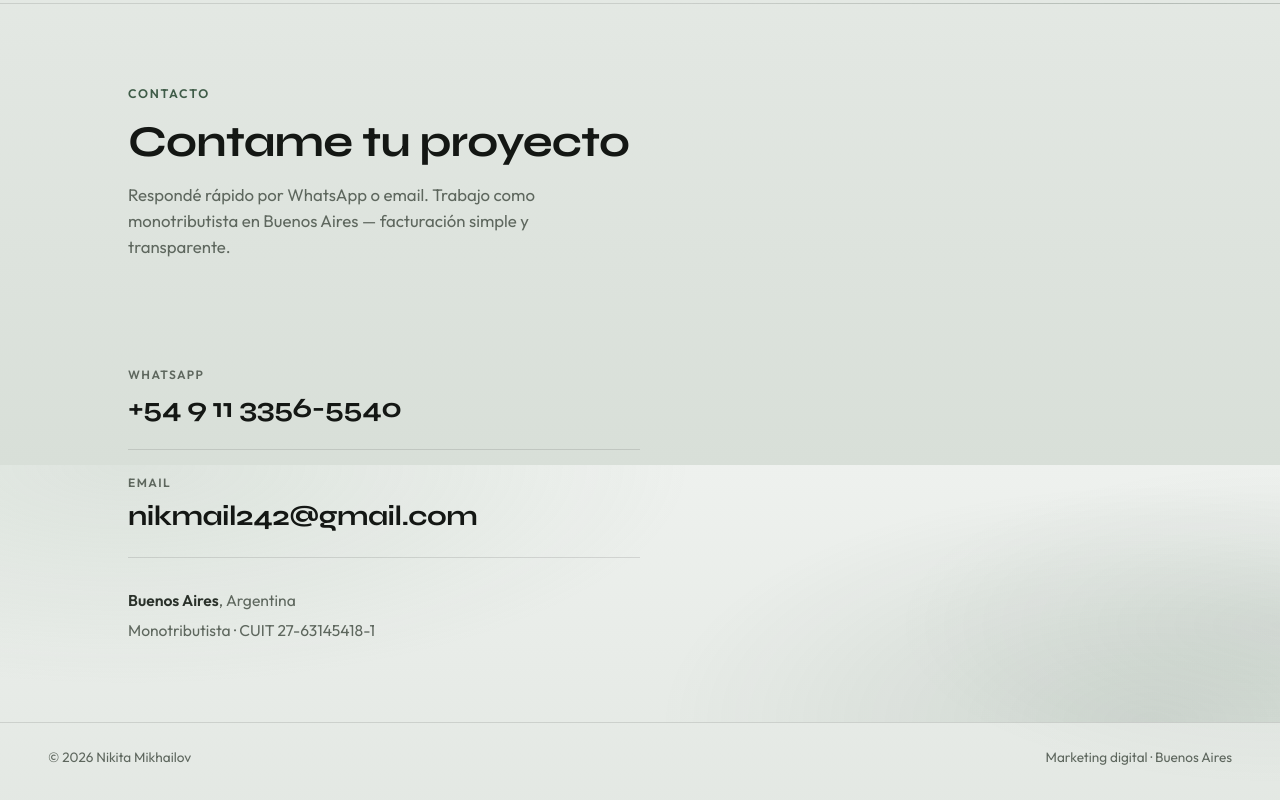
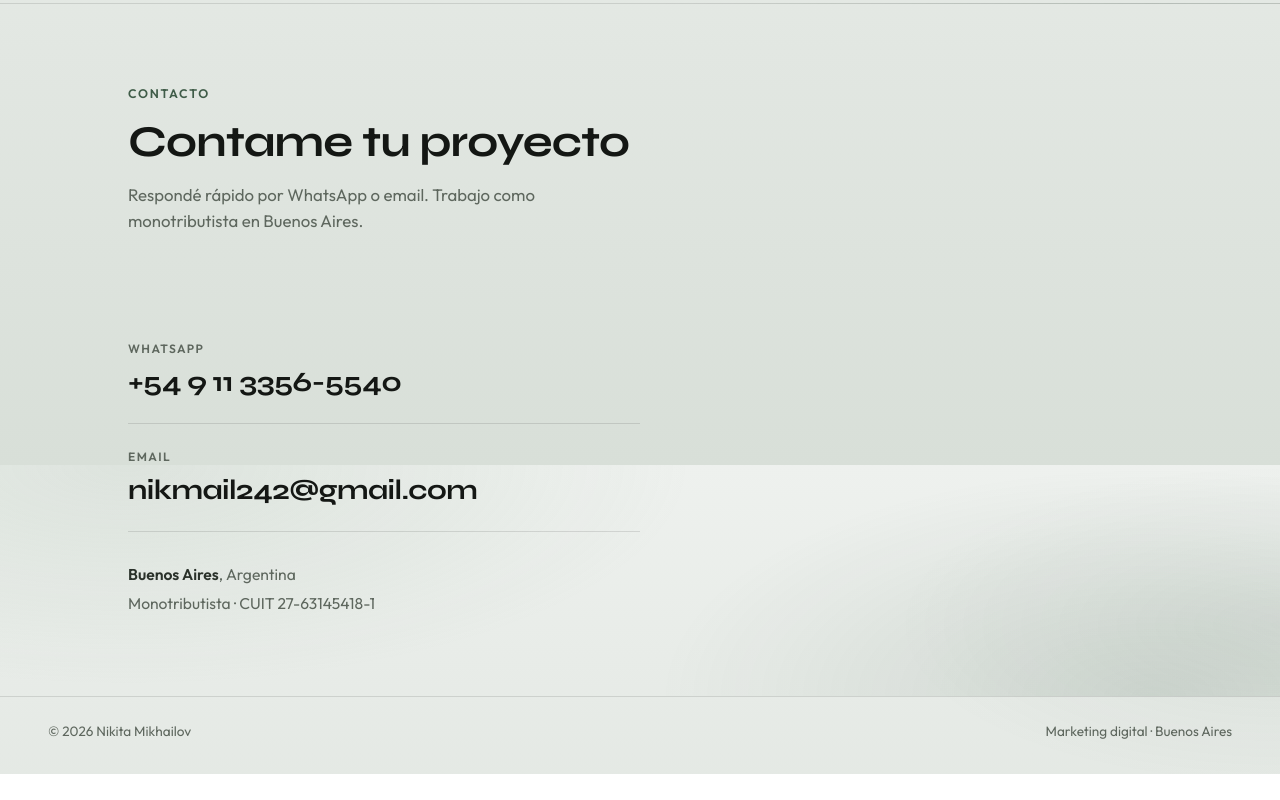
Before and after one commit to Ateo101/nikita-mikhailov-landing, a plain HTML site: page index.html in a window 1280 px wide. Shown: the part 2735-3535 px from the top of the page. After the commit the page ends 3509 px from the top, so only its background shows below. Drawn offline with Linux system fonts and the light colour scheme.

Commit message:
Update experience to 3 years and shorten contact copy.
Co-authored-by: Cursor <cursoragent@cursor.com>

```diff
--- a/index.html
+++ b/index.html
@@ -4,7 +4,7 @@
   <meta charset="UTF-8" />
   <meta name="viewport" content="width=device-width, initial-scale=1.0" />
   <title>Nikita Mikhailov — Marketing Digital | Buenos Aires</title>
-  <meta name="description" content="Especialista en marketing digital con 8 años de experiencia en Buenos Aires. Diseño web, desarrollo, chatbots, ASO, SMM y publicidad online." />
+  <meta name="description" content="Especialista en marketing digital con 3 años de experiencia en Buenos Aires. Diseño web, desarrollo, chatbots, ASO, SMM y publicidad online." />
   <link rel="preconnect" href="https://fonts.googleapis.com" />
   <link rel="preconnect" href="https://fonts.gstatic.com" crossorigin />
   <link href="https://fonts.googleapis.com/css2?family=Outfit:wght@300;400;500;600&family=Syne:wght@600;700;800&display=swap" rel="stylesheet" />
@@ -175,7 +175,7 @@
         <header class="section-head reveal">
           <p class="eyebrow">Contacto</p>
           <h2>Contame tu proyecto</h2>
-          <p class="section-lead">Respondé rápido por WhatsApp o email. Trabajo como monotributista en Buenos Aires — facturación simple y transparente.</p>
+          <p class="section-lead">Respondé rápido por WhatsApp o email. Trabajo como monotributista en Buenos Aires.</p>
         </header>
 
         <div class="contact-body reveal">
```
